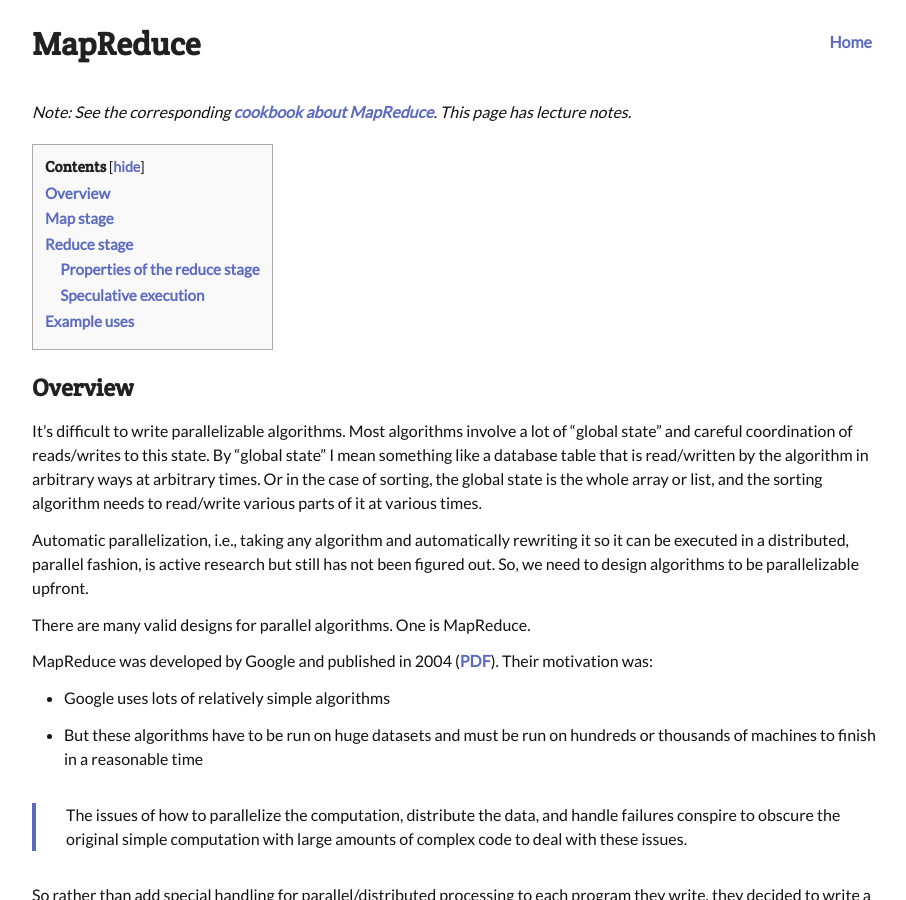
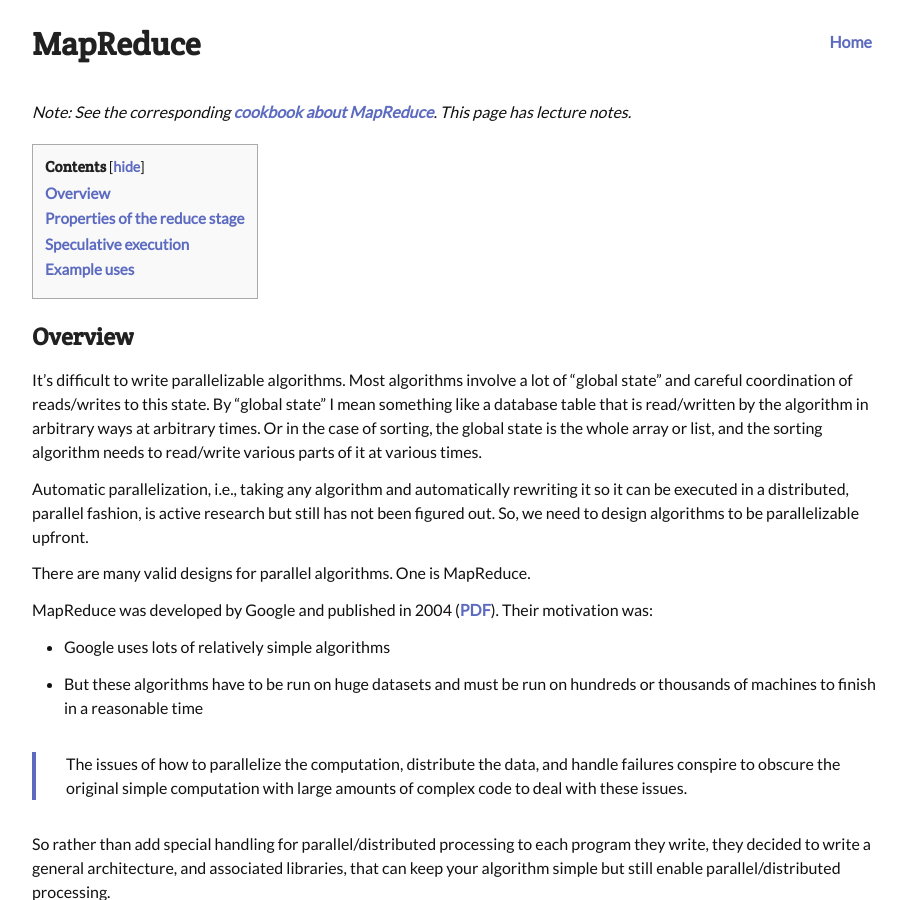
Before and after one commit to joshuaeckroth/cinf401-website, a Jekyll site: the page built from notes/mapreduce.markdown, in a window 1280 px wide and 900 px high. Shown: the whole window, without its empty margins (183-1089 px from the left). Built offline with Jekyll 4.4.1, drawn with Linux system fonts in a browser that asks for light colours; Markdown is read by kramdown in place of the engine named in the settings; some of the changed text lies outside the part shown.

Commit message:
Reorg of mapreduce notes.

````diff
--- a/notes/mapreduce.markdown
+++ b/notes/mapreduce.markdown
@@ -47,10 +47,6 @@ Here is another diagram with some more detail. Take note that "k1" and "k2" are
 
 ![MapReduce detailed diagram](/images/mapreduce.png)
 
-## Map stage
-
-## Reduce stage
-
 MapReduce is sometimes called a "sort-merge" architecture, because of how the reduce stage works:
 
 (1) The keys produced by the map stage are **sorted** before the reduce stage is started.
@@ -97,7 +93,7 @@ Box 10: run "reduce" operation on key 17, vals (foo, jhd)
 Box 98: run "reduce" operation on key 92, vals (abc)
 ```
 
-### Properties of the reduce stage
+## Properties of the reduce stage
 
 The following is quoted from [Hadoop for Dummies](http://www.dummies.com/how-to/content/the-shuffle-phase-of-hadoops-mapreduce-application.html).
 
@@ -111,7 +107,7 @@ The following is quoted from [Hadoop for Dummies](http://www.dummies.com/how-to/
 
 > The output from mapper tasks isn’t written to HDFS, but rather to local disk on the slave node where the mapper task was run. As such, it’s not replicated across the Hadoop cluster.
 
-### Speculative execution
+## Speculative execution
 
 From this [StackOverflow post](http://stackoverflow.com/a/15165199).
 
````
